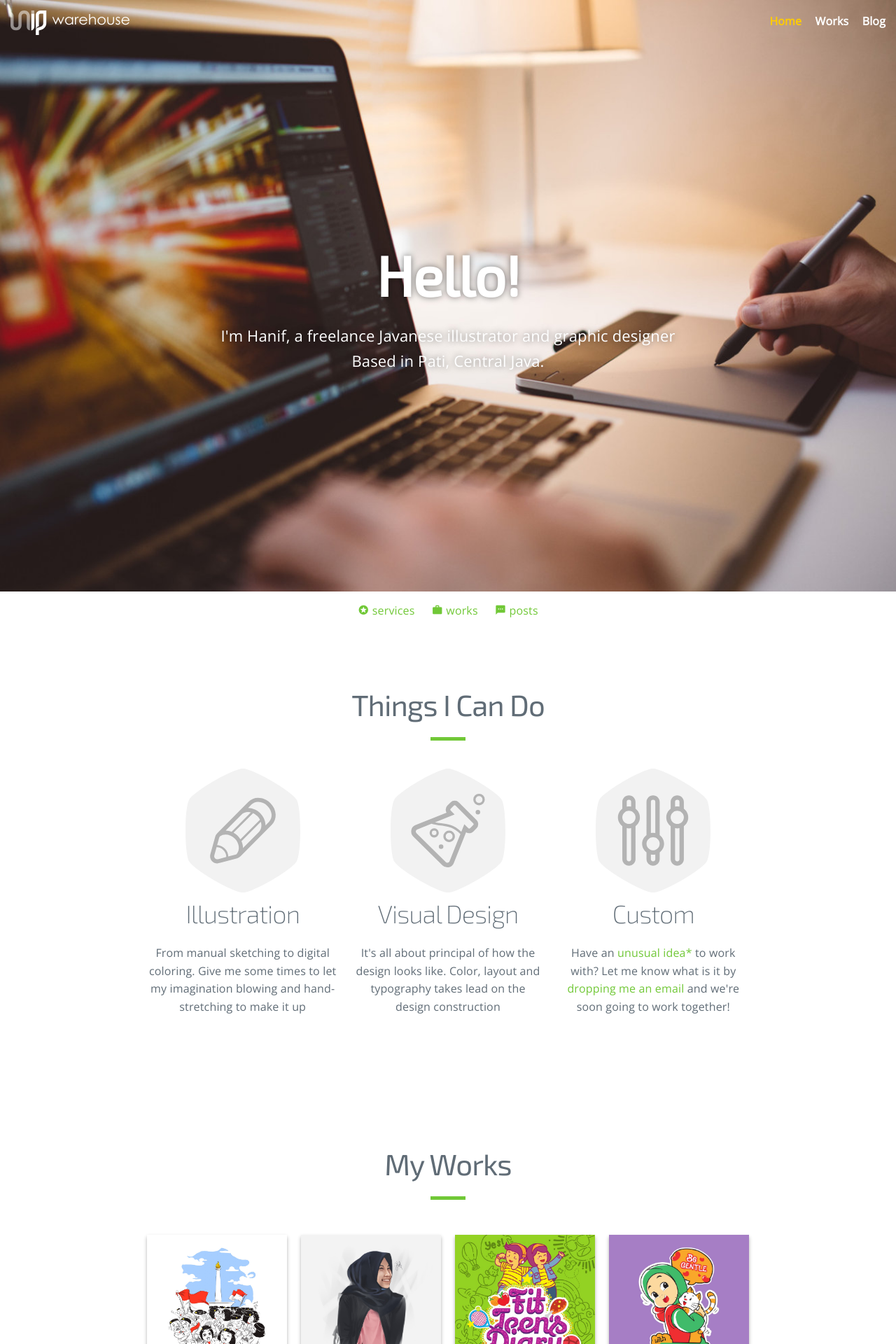
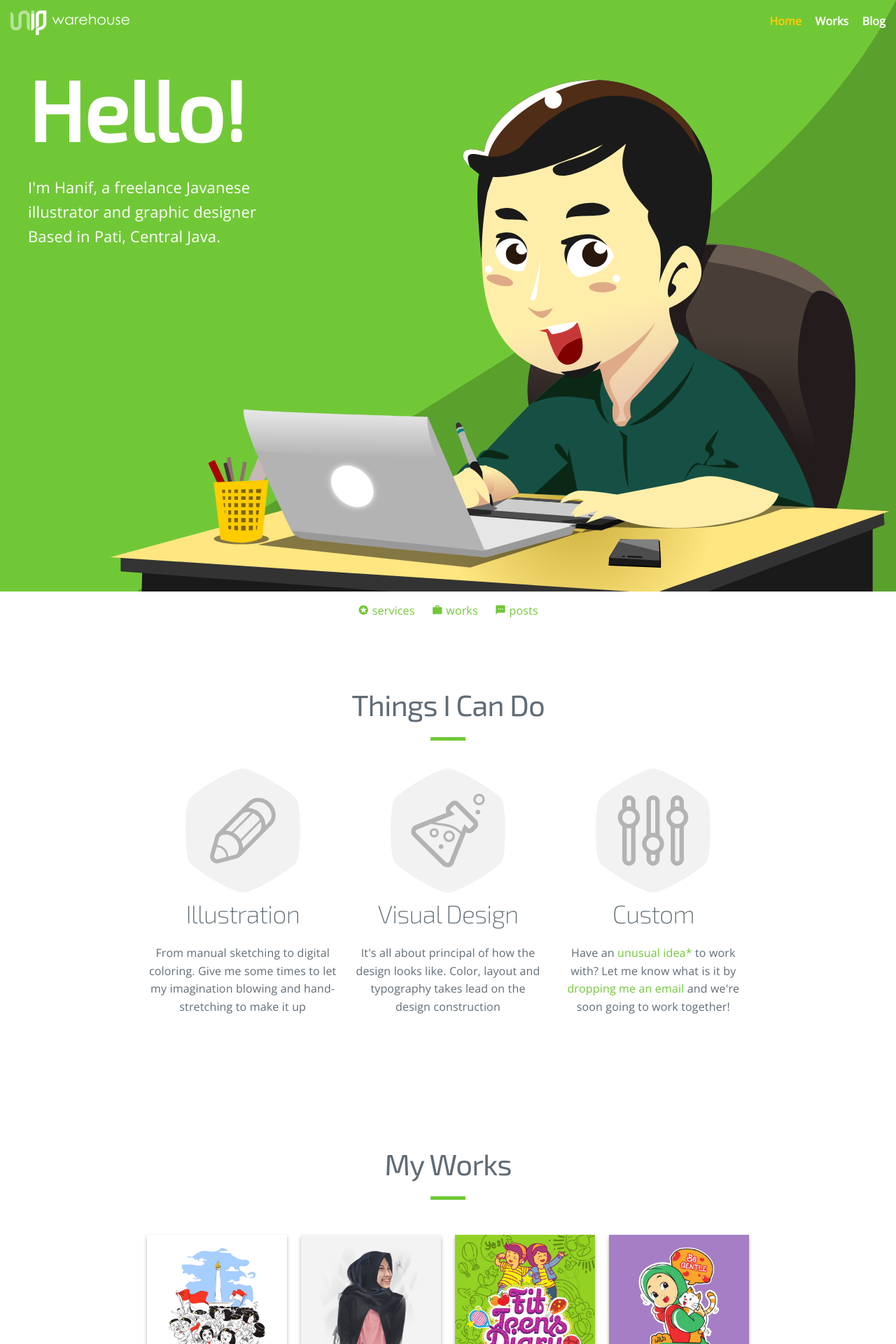
Before and after one commit to unipwarehouse/unipwarehouse.github.io, a Jekyll site: the page built from index.html, in a window 1280 px wide. Shown: the top 1920 px of the page at 70% size. Built offline with Jekyll 4.4.1, drawn with Linux system fonts in a browser that asks for light colours; some web fonts are replaced.

Commit message:
enhanchement for new header background

```diff
--- a/_includes/header.html
+++ b/_includes/header.html
@@ -1,4 +1,4 @@
-<header id="home"{% if page.cover %} style="background-image: url('{{ site.baseurl }}/img{{ page.cover }}');"{% endif %}>
+<header id="home"{% if page.cover %} style="background-image: url('{{ site.baseurl }}/img{{ page.cover }}');{% endif %}{% if page.menu_title == 'Home' %}background-size: contain;{% endif %}">
 	<nav class="topnav clearfix">
 		<h1 class="float-left">
 			<a href="{{ site.url | append: site.baseurl }}">
@@ -17,7 +17,7 @@
 		</ul>
 	</nav>
 
-	<div class="caption text-center">
+	<div class="{% if page.menu_title == 'Home' %}frontpage{% else %}caption text-center{% endif %}">
 		{% if page.type == 'post' %}
 		<div class="container">
 		{% endif %}
--- a/_sass/_home.sass
+++ b/_sass/_home.sass
@@ -29,6 +29,8 @@ header
 	background-color: $color-primary
 	background-attachment: fixed
 	background-size: cover
+	background-position: right bottom
+	background-repeat: no-repeat
 	position: relative
 	z-index: 3
 	display: flex
@@ -79,10 +81,32 @@ header
 		.active a
 			color: $color-accent
 
+	.frontpage
+		position: absolute
+		top: 0
+		left: 0
+		max-width: 400px
+		margin: 80px 40px 0
+		@media (max-width: 320px)
+			max-width: 100%
+			margin: 50px 0 0
+			padding: 0 15px
+
+		h2
+			text-align: left !important
+			font-size: 12rem
+			font-weight: 600
+			@media #{$mobile}
+				font-size: 8rem
+
+		p
+			font-size: $font-medium
+			@media #{$mobile}
+				font-size: $font-medium
+
 	.caption
 		padding: 0 15px
 		margin: auto
-		text-shadow: 0 0 10px rgba(black, 0.5)
 
 		h2
 			font-size: 8rem
--- a/index.html
+++ b/index.html
@@ -2,7 +2,7 @@
 layout: default
 menu_title: Home
 index: 1
-cover: /header-background.jpg
+cover: /header-background.svg
 ---
 {% include header.html %}
 
```
